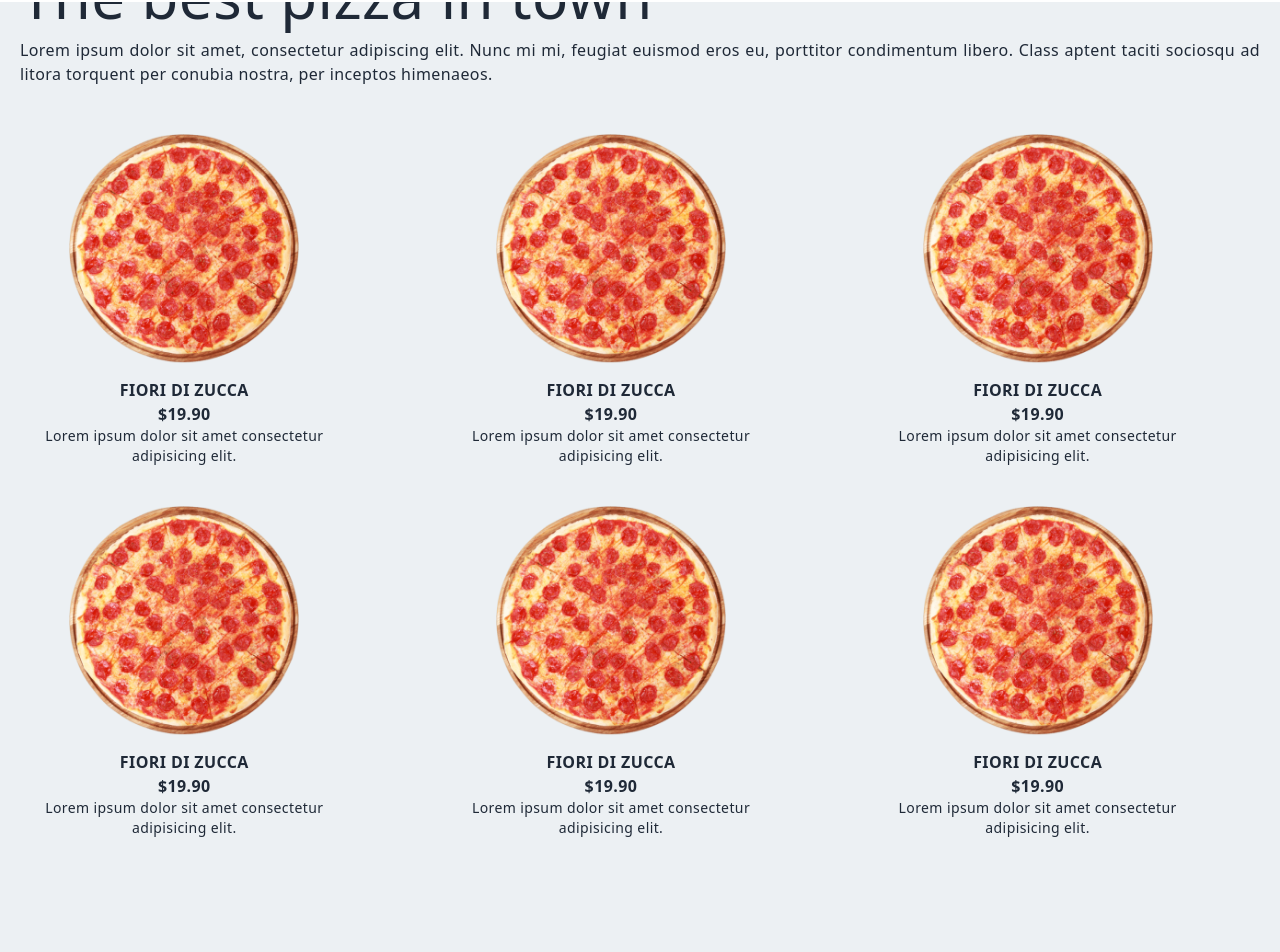
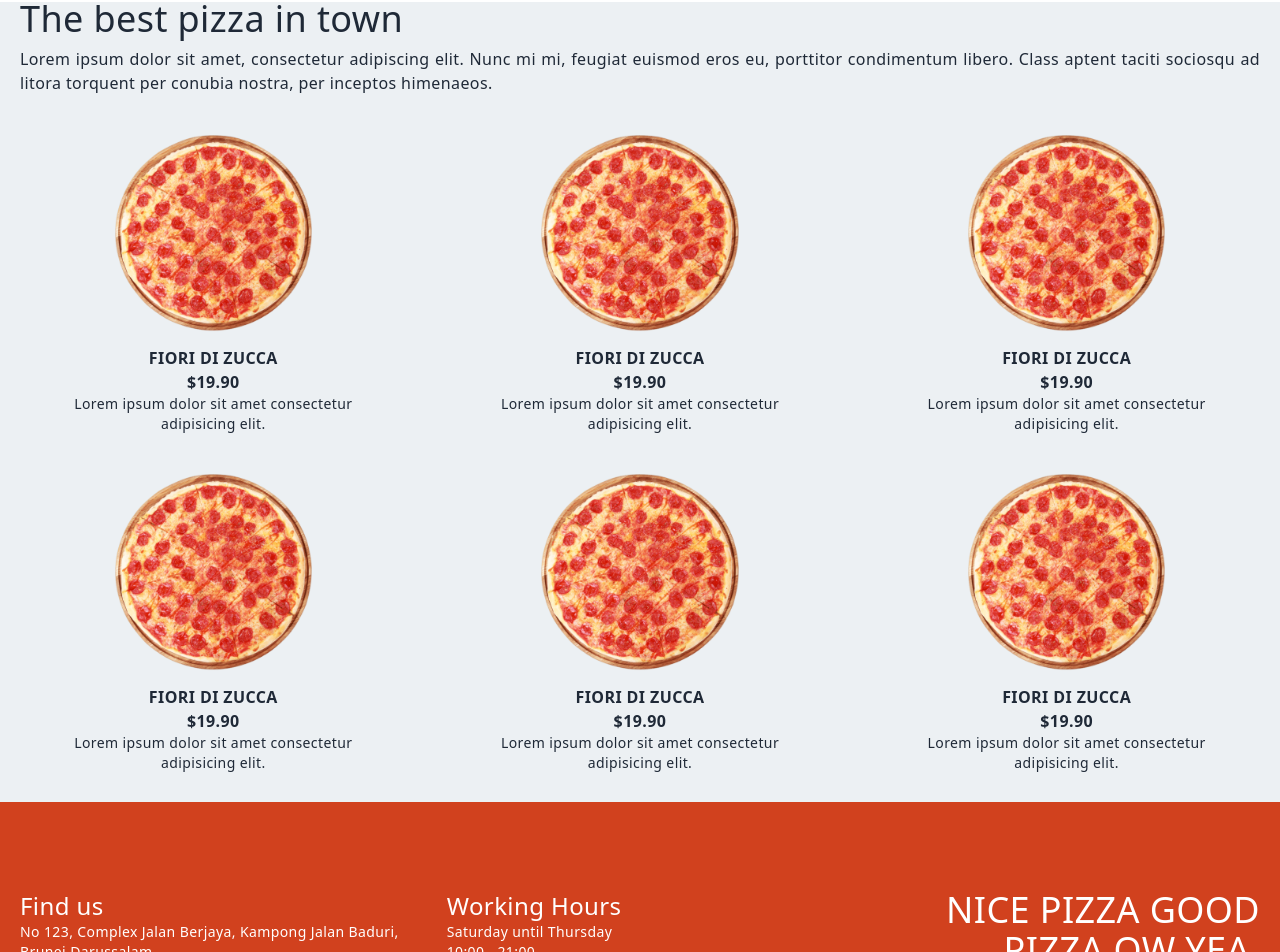
Before and after one commit to anwari-fikri/restaurant-website, a Next.js app: page / in a window 1280 px wide. Shown: the part 830-1782 px from the top of the page. Before the commit the page ends 1668 px from the top, so only its background shows below. Built offline with nearby package versions, Linux system fonts and the light colour scheme.

Commit message:
Added footer

```diff
--- a/components/Footer.jsx
+++ b/components/Footer.jsx
@@ -1,7 +1,33 @@
+import Image from "next/image";
 import React from "react";
 
 const Footer = () => {
-  return <div>Footer</div>;
+  return (
+    <div className="bg-[#D1411E] text-white w-full md:p-2 py-16">
+      <div className="max-w-[80%] mx-auto flex flex-col justify-center h-full xl:max-w-[1240px] md:h-60">
+        <div className="grid grid-cols-1 lg:grid-cols-3 gap-10">
+          <div className="text-end md:hidden">
+            <h2>NICE PIZZA GOOD PIZZA OW YEA.</h2>
+          </div>
+          <div>
+            <h3>Find us</h3>
+            <p>
+              No 123, Complex Jalan Berjaya, Kampong Jalan Baduri, Brunei
+              Darussalam
+            </p>
+          </div>
+          <div>
+            <h3>Working Hours</h3>
+            <p>Saturday until Thursday</p>
+            <p>10:00 - 21:00</p>
+          </div>
+          <div className="hidden md:flex text-end">
+            <h2>NICE PIZZA GOOD PIZZA OW YEA.</h2>
+          </div>
+        </div>
+      </div>
+    </div>
+  );
 };
 
 export default Footer;
--- a/components/PizzaItem.jsx
+++ b/components/PizzaItem.jsx
@@ -4,7 +4,7 @@ import Image from "next/image";
 const PizzaItem = () => {
   return (
     <div className="w-[85%] flex flex-col items-center text-center">
-      <div className="w-[70%] pb-2">
+      <div className="w-[60%] pb-2">
         <Image src="/assets/pizza.png" alt="" width={500} height={500} />
       </div>
       <h4 className="font-bold uppercase">fiori di zucca</h4>
--- a/components/PizzaList.jsx
+++ b/components/PizzaList.jsx
@@ -3,10 +3,10 @@ import PizzaItem from "./PizzaItem";
 
 const PizzaList = () => {
   return (
-    <div className="w-full md:h-screen p-2 py-16">
-      <div className="max-w-[80%] mx-auto flex flex-col justify-center h-full xl:max-w-[1240px]">
-        <div className="pb-12">
-          <h1 className="pb-3 text-justify">The best pizza in town</h1>
+    <div className="w-full md:h-screen py-10">
+      <div className="max-w-[80%] mx-auto flex flex-col items-center justify-center xl:max-w-[1240px] md:h-[calc(100vh-112px)]">
+        <div className="pb-10">
+          <h2 className="pb-2 text-justify">The best pizza in town</h2>
           <h4 className="text-justify">
             Lorem ipsum dolor sit amet, consectetur adipiscing elit. Nunc mi mi,
             feugiat euismod eros eu, porttitor condimentum libero. Class aptent
@@ -14,7 +14,7 @@ const PizzaList = () => {
             himenaeos.
           </h4>
         </div>
-        <div className="grid grid-cols-1 lg:grid-cols-3 gap-10">
+        <div className="grid grid-cols-1 lg:grid-cols-3 gap-10 place-items-center">
           <PizzaItem />
           <PizzaItem />
           <PizzaItem />
--- a/pages/index.js
+++ b/pages/index.js
@@ -1,4 +1,5 @@
 import Head from "next/head";
+import Footer from "../components/Footer";
 import Navbar from "../components/Navbar";
 import PizzaList from "../components/PizzaList";
 import Slider from "../components/Slider";
@@ -13,6 +14,7 @@ export default function Home() {
       <Navbar />
       <Slider />
       <PizzaList />
+      <Footer />
     </div>
   );
 }
```
